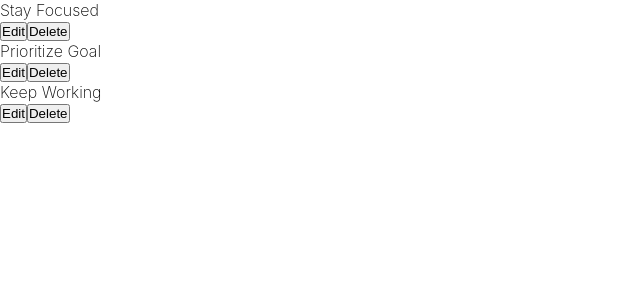
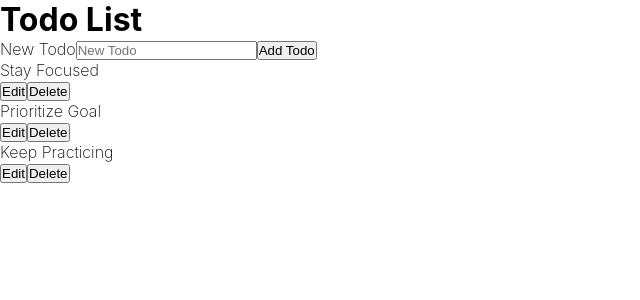
Before and after one commit to Durdona/App-Todo-React.JS, a React (Create React App) app: page / in a window 1280 px wide. Shown: the top 300 px of the page, without its empty margins (0-640 px from the left). Built offline with nearby package versions, Linux system fonts and the light colour scheme.

Commit message:
Added TodoForm

```diff
--- a/src/TodoForm.js
+++ b/src/TodoForm.js
@@ -1,11 +1,38 @@
 import React, { Component } from "react";
 
 class TodoForm extends Component {
+	//creating  a controlled input with state
+	constructor (props) {
+		super(props);
+		this.state = { task: "" };
+		this.handleChange = this.handleChange.bind(this);
+		this.handleSubmit = this.handleSubmit.bind(this);
+	}
+
+	//reminds me Vue.JS two way data binding mode
+	handleChange (evt) {
+		this.setState({
+			[evt.target.name]: evt.target.value
+		});
+	}
+	handleSubmit (evt) {
+		evt.preventDefault(); // parent will pass a function as a props now
+		this.props.createTodo(this.state);
+		this.setState({ task: "" });
+	}
 	render () {
 		return (
-			<div>
-				<h2>Todo Form</h2>
-			</div>
+			<form onSubmit={this.handleSubmit}>
+				<label htmlFor="task">New Todo</label>
+				<input
+					type="text"
+					placeholder="New Todo"
+					name="task"
+					value={this.state.task}
+					onChange={this.handleChange}
+				/>
+				<button>Add Todo</button>
+			</form>
 		);
 	}
 }
--- a/src/TodoList.js
+++ b/src/TodoList.js
@@ -1,10 +1,18 @@
 import React, { Component } from "react";
+import TodoForm from "./TodoForm";
 import TodoItem from "./TodoItem";
 
 class TodoList extends Component {
 	constructor (props) {
 		super(props);
-		this.state = { todos: [ { task: "Stay Focused" }, { task: "Prioritize Goal" }, { task: "Keep Working" } ] };
+		this.state = { todos: [ { task: "Stay Focused" }, { task: "Prioritize Goal" }, { task: "Keep Practicing" } ] };
+		this.create = this.create.bind(this);
+	}
+
+	create (newTodo) {
+		this.setState({
+			todos: [ ...this.state.todos, newTodo ] // making a copy of existing todos and adding a newTodo
+		});
 	}
 
 	render () {
@@ -13,6 +21,8 @@
 		});
 		return (
 			<div>
+				<h1> Todo List</h1>
+				<TodoForm createTodo={this.create} />
 				<ul>{todos}</ul>
 			</div>
 		);
```
